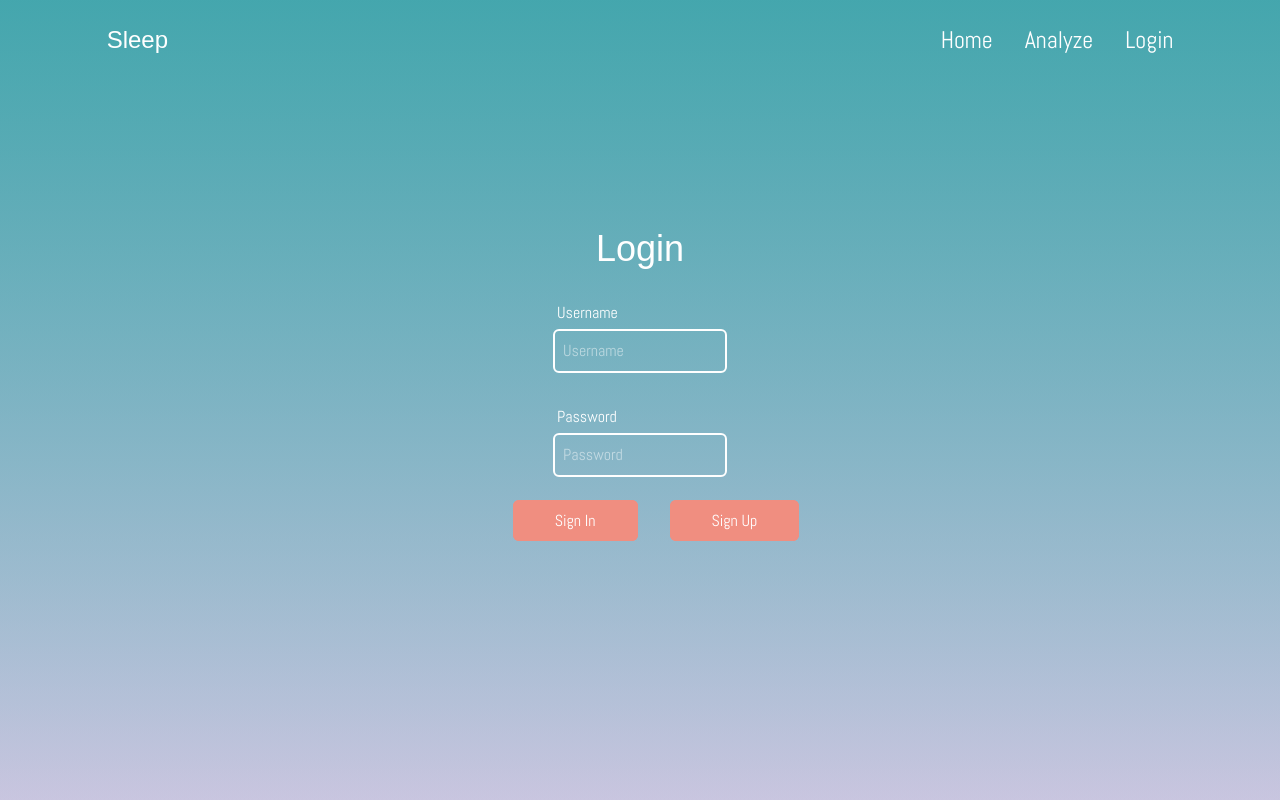
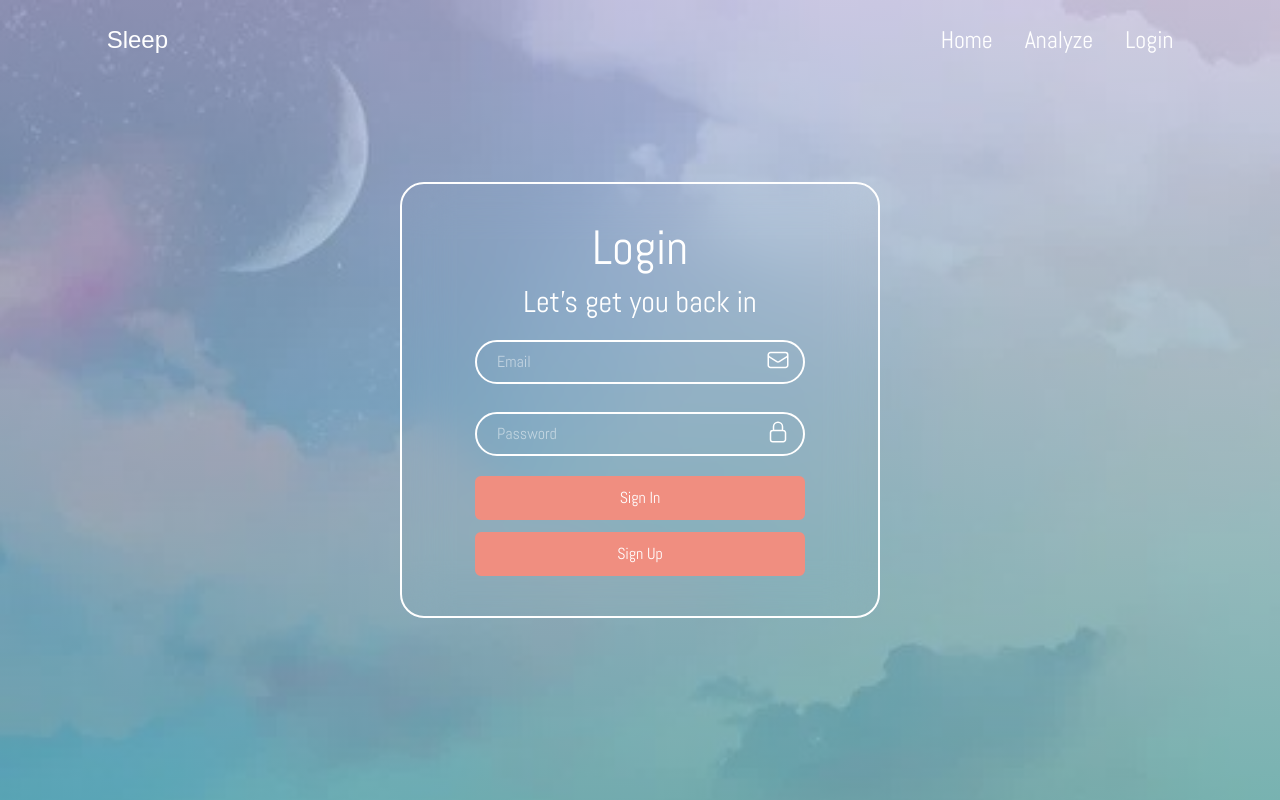
Before and after one commit to Ajaiah-D/HunterCapstoneSpring2025, a React (Vite) app in the folder sleepanalyzer/: page /Login in a window 1280 px wide. Built offline with nearby package versions, Linux system fonts and the light colour scheme; a web font is replaced by a local one.

Commit message:
redesigned login page

```diff
--- a/sleepanalyzer/src/index.css
+++ b/sleepanalyzer/src/index.css
@@ -27,9 +27,16 @@ button {
   cursor:pointer;
 }
 
-#home {
+#home, #login {
   /* creates an overlay on the background */
   background-image: linear-gradient(0deg, rgba(193,189,219, 0.5), rgba(63,164,171, 0.7)), url("@/assets/nightsky.jpg");
   background-repeat: no-repeat;
   background-size: cover;
 }
+
+#login {
+  /* creates an overlay on the background */
+  background-image: linear-gradient(180deg, rgba(193,189,219, 0.7), rgba(63,164,171, 0.7)), url("@/assets/nightsky.jpg");
+  background-repeat: no-repeat;
+  background-size: cover;
+}
--- a/sleepanalyzer/src/pages/Login.tsx
+++ b/sleepanalyzer/src/pages/Login.tsx
@@ -1,84 +1,86 @@
 import React from 'react';
+import { UserCircleIcon, LockClosedIcon, EnvelopeIcon } from '@heroicons/react/24/outline';
+
+import useMediaQuery from '@/hooks/useMediaQuery';
 import CustomButtom from '@/components/CustomButtom';
+import CustomInput from '@/components/CustomInput';
 
 type Props = {};
 
 const Login = (props: Props) => {
 
+  /* change flex direction of section if screen size is too small */
+  const aboveMediumScreen = useMediaQuery("(min-width: 1060px)");
+  const flexDirection = aboveMediumScreen ? "flex-row" : "flex-col"
+
+  function handleClick() {
+    console.log("You have clicked this.");
+  }
+
   return (
-    <section
-      className="
-        gap-16
-        py-10
-        md:h-full
-        md:pb-0
+    <section className={`h-screen
+                         flex
+                         ${flexDirection}
+                         justify-center
+                         items-center
                          text-center
+                         font-main
                          text-white
-        font-main"
+                         p-15`}
+             id="login"
       >
-      <div
-        className="
-          md:flex
-          mx-auto
-          w-5/6
+      {/* <div className="border-2 border-amber-950
+                      p-5
+                      flex
+                      flex-col
+                      justify-center
                       items-center
-          justify-center
-          md:h-5/6">
-        <div className="z-10 mt-32 md:basis-3/5">
-          <div className="md:-mt-20" >
-            <div className="w-fit m-auto">
-              <div className="">
-                <h1 className="text-4xl font-header">Login</h1>
+                      h-[20rem]
+                      w-[30rem]
+                      gap-3">
+        <h1 className="text-3xl md:font-bold">
+          Hi, there!
+        </h1>
+        <p>
+          Don't have an account? Begin your journey with us!
+        </p>
+        <CustomButtom page="#" customization="w-1/2">
+            Sign Up
+        </CustomButtom>
+      </div> */}
+      <div className="border-2
+                    border-white
+                    p-5
+                    w-[30rem]
+                    backdrop-blur-xl
+                    bg-transparent
+                    rounded-3xl">
+        <form className="flex flex-col justify-center items-center gap-3 p-5">
+          <h1 className="text-5xl"> Login </h1>
+          <h2 className="text-3xl"> Let's get you back in </h2>
+          <div className="w-full">
+            <CustomInput  type="email"
+                          placeholder="Email"
+                          title="Email"
+                          customization=""/>
+            <EnvelopeIcon className="w-6 text-white absolute right-25 top-1/3 translate-y-5 translate-3" />
           </div>
-              <div className="mt-8">
-                <p className="text-left mb-1 ml-1">
-                  Username
-                </p>
-                <input
-                  type="text"
-                  placeholder="Username"
-                  title="Username"
-                  className="
-                    border-2
-                    border-white
-                    rounded-md
-                    px-2
-                    py-2"
-                />
+          <div className="w-full">
+            <CustomInput  type="password"
+                          placeholder="Password"
+                          title="password"
+                          customization=""/>
+            <LockClosedIcon className=" w-6 text-white absolute right-22 bottom-1/2 translate-y-11"/>
           </div>
-              <div className="mt-8">
-                <p className="text-left mb-1 ml-1">
-                  Password
-                </p>
-                <input
-                  type="password"
-                  placeholder="Password"
-                  title="Password"
-                  className="
-                    border-2
-                    border-white
-                    rounded-md
-                    px-2
-                    py-2"
-                />
-              </div>
-            </div>
-
-            <div className="mt-8">
-              <CustomButtom
-                page="#"
-                customization="ml-8">
+          <CustomButtom page="login"
+                        customization="w-5/6">
             Sign In
           </CustomButtom>
-              <CustomButtom
-                page="#"
-                customization="ml-8"
-              >
+          <CustomButtom page="login"
+                        customization="w-5/6">
             Sign Up
           </CustomButtom>
-            </div>
-          </div>
-        </div>
+        </form>
       </div>
     </section>
   );
```
Lines whose indentation alone changed are shown as unchanged.
